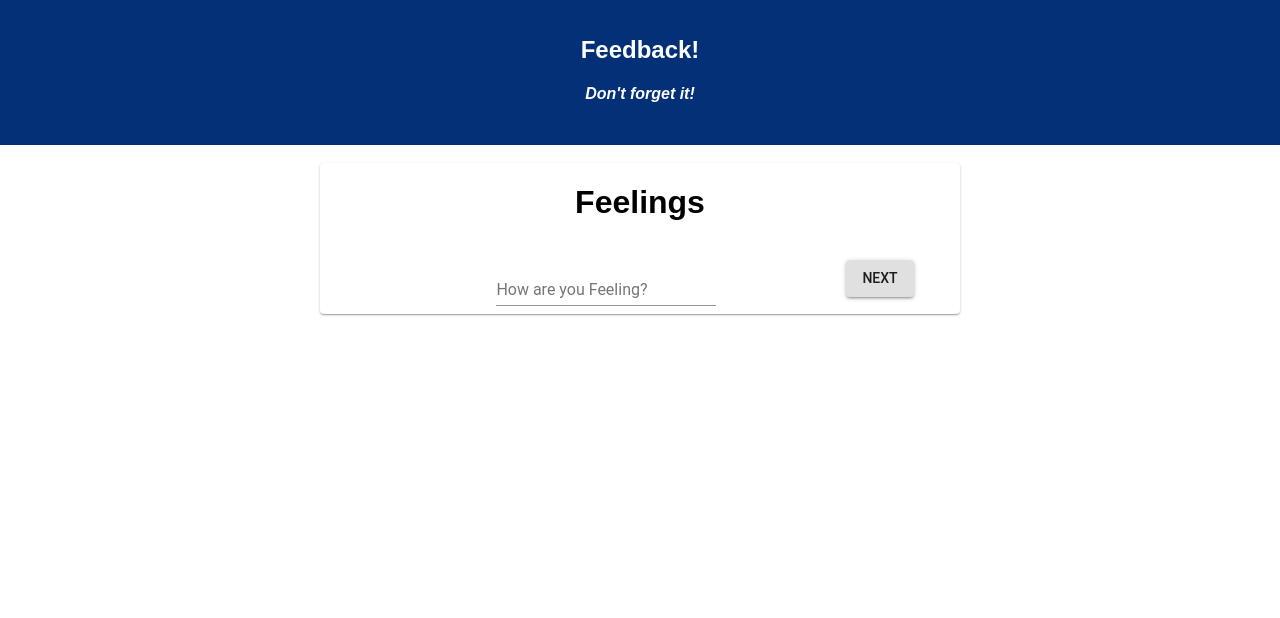
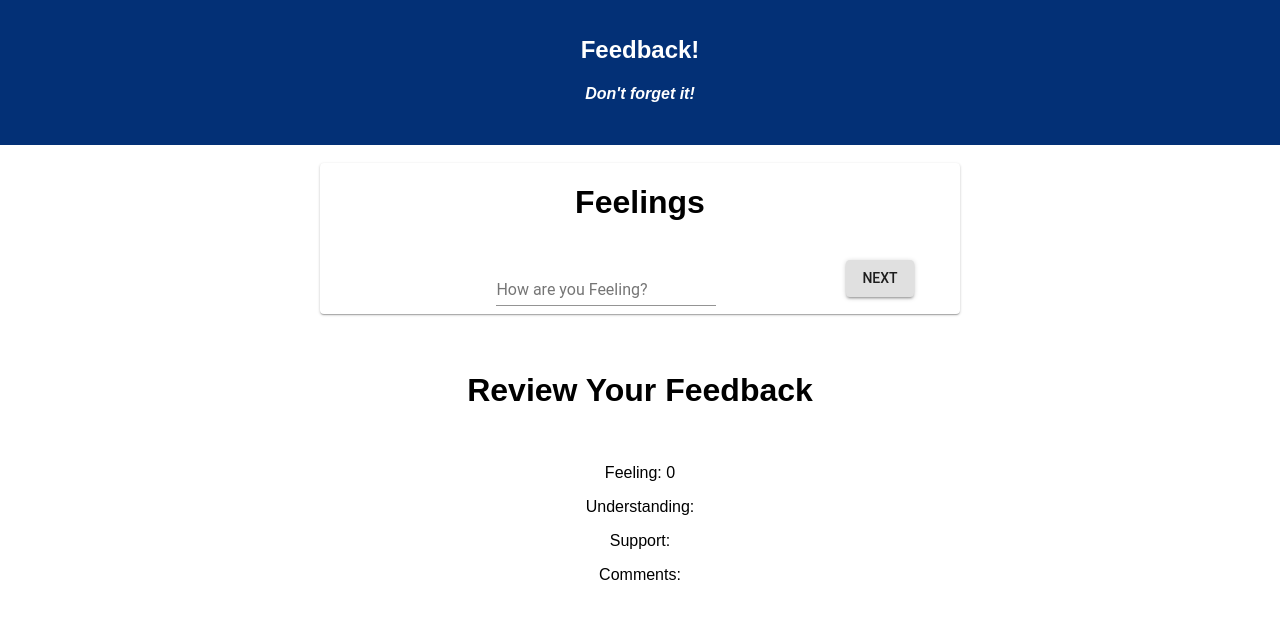
Before and after one commit to bodecci/weekend-feedback-form, a React (Create React App) app: page / in a window 1280 px wide. Shown: the top 618 px of the page. Built offline with nearby package versions, Linux system fonts and the light colour scheme.

Commit message:
Revie Feedback is showing on each page.

```diff
--- a/src/components/Feelings/Feelings.js
+++ b/src/components/Feelings/Feelings.js
@@ -36,6 +36,8 @@ class Feelings extends Component {
 
     render(){
         return (
+
+            <div>
                 <Grid container justify="center">
                     <Grid item xs={6}>
                         <Card>
@@ -56,10 +58,23 @@ class Feelings extends Component {
                         </Card>
                     </Grid>
                 </Grid>
+                <br></br>
+                <br></br>
+                <h1>Review Your Feedback</h1>
+                <br></br>
+                <p>Feeling: {this.state.feelings}</p>
+                <p>Understanding: </p>
+                <p>Support: </p>
+                <p>Comments: </p>
+            </div>
 
         )
     }
 
 }
 
-export default connect() (Feelings);
+const mapStateToProps = (reduxStore) => ({
+    reduxStore: reduxStore
+})
+
+export default connect(mapStateToProps)(Feelings);
```
